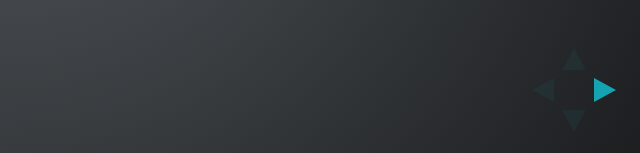
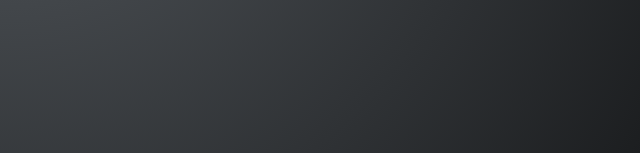
Before and after one commit to erwindeg/promotie, a website: page index.html in a window 1280 px wide. Shown: the part 644-797 px from the top of the page, 640-1280 px from the left. Drawn offline with nearby package versions, Linux system fonts and the light colour scheme.

Commit message:
removed controls

```diff
--- a/index.html
+++ b/index.html
@@ -102,7 +102,7 @@
 			// Full list of configuration options available at:
 			// https://github.com/hakimel/reveal.js#configuration
 			Reveal.initialize({
-				controls: true,
+				controls: false,
 				progress: true,
 				history: true,
 				center: true,
```
